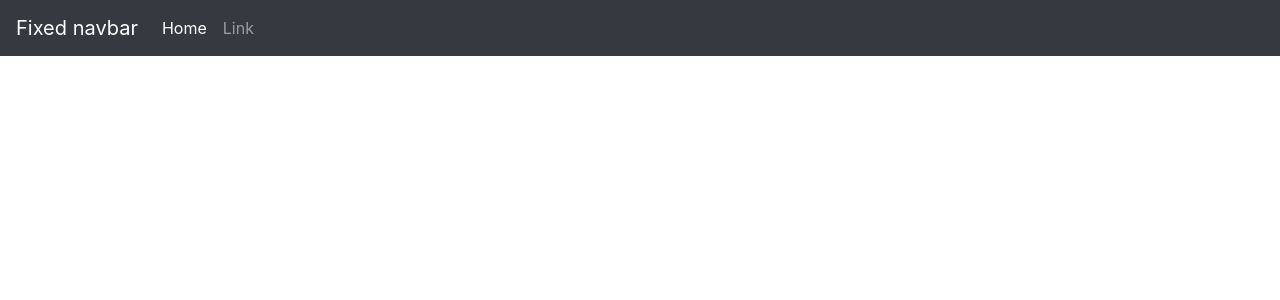
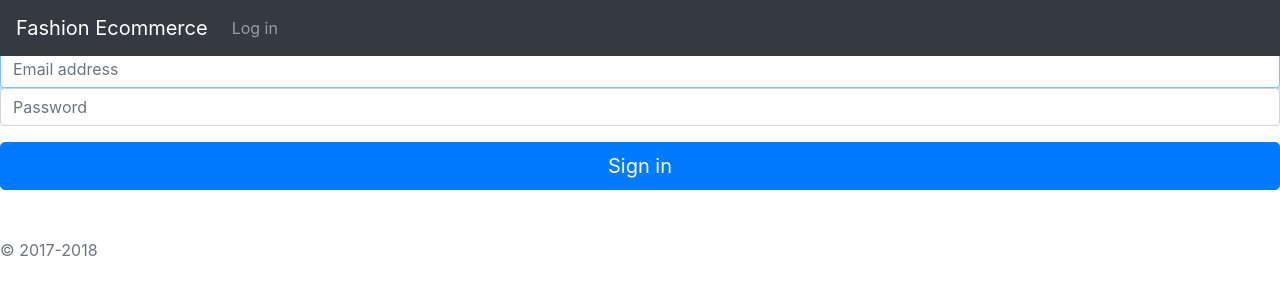
Before and after one commit to ahmedessam235/EcommerceFrontend, a React (Create React App) app: page /login in a window 1280 px wide. Shown: the top 300 px of the page. Built offline with nearby package versions, Linux system fonts and the light colour scheme.

Commit message:
adding login form with anchor tag in navbar

```diff
--- a/package.json
+++ b/package.json
@@ -10,6 +10,7 @@
     "react": "^17.0.2",
     "react-bootstrap": "^1.6.1",
     "react-dom": "^17.0.2",
+    "react-router-dom": "^5.2.0",
     "react-scripts": "4.0.3",
     "web-vitals": "^1.1.2"
   },
--- a/src/App.js
+++ b/src/App.js
@@ -4,6 +4,7 @@ function App() {
   return (
     <div className="App">
       <WelcomePage />
+      {/* React routers for login */}
     </div>
   );
 }
--- /dev/null
+++ b/src/Components/Login/Login.jsx
@@ -0,0 +1,39 @@
+import React from "react";
+
+function Login() {
+  return (
+    <div>
+      <form className="form-signin">
+        <h1 className="h3 mb-3 font-weight-normal">Please sign in</h1>
+        <label for="inputEmail" className="sr-only">
+          Email address
+        </label>
+        <input
+          type="email"
+          id="inputEmail"
+          className="form-control"
+          placeholder="Email address"
+          required=""
+          autofocus=""
+        />
+        <label for="inputPassword" className="sr-only">
+          Password
+        </label>
+        <input
+          type="password"
+          id="inputPassword"
+          className="form-control"
+          placeholder="Password"
+          required=""
+        />
+        <div className="checkbox mb-3"></div>
+        <button className="btn btn-lg btn-primary btn-block" type="submit">
+          Sign in
+        </button>
+        <p className="mt-5 mb-3 text-muted">© 2017-2018</p>
+      </form>
+    </div>
+  );
+}
+
+export default Login;
--- a/src/Components/Navbar/Navbar.jsx
+++ b/src/Components/Navbar/Navbar.jsx
@@ -4,8 +4,8 @@ function Navbar() {
   return (
     <div>
       <nav class="navbar navbar-expand-md navbar-dark fixed-top bg-dark">
-        <a class="navbar-brand" href="#">
-          Fixed navbar
+        <a class="navbar-brand" href="/">
+          Fashion Ecommerce
         </a>
         <button
           class="navbar-toggler"
@@ -20,14 +20,9 @@ function Navbar() {
         </button>
         <div class="collapse navbar-collapse" id="navbarCollapse">
           <ul class="navbar-nav mr-auto">
-            <li class="nav-item active">
-              <a className="nav-link" href="#">
-                Home <span class="sr-only">(current)</span>
-              </a>
-            </li>
             <li class="nav-item">
-              <a class="nav-link" href="#">
-                Link
+              <a class="nav-link" href="/login">
+                Log in
               </a>
             </li>
           </ul>
--- a/src/Components/WelcomePage/WelcomePage.jsx
+++ b/src/Components/WelcomePage/WelcomePage.jsx
@@ -1,9 +1,36 @@
 import React from "react";
 import Navbar from "../Navbar/Navbar";
+import Login from "../Login/Login";
+import {
+    BrowserRouter as Router,
+    Switch,
+    Route,
+    Link
+  } from "react-router-dom";
+
 function WelcomePage() {
   return (
     <div>
-      <Navbar />
+
+    <Navbar />
+     <Router>
+     <Switch>
+     <Route  exact path="/">
+    <ul><li>1</li>
+    <li>1</li>
+    <li>1</li>
+    <li>1</li>
+    <li>1</li>
+    <li>1</li>
+    <li>1</li>
+    </ul>
+     </Route>
+     <Route path="/login">
+     <Login />
+  </Route>
+
+      </Switch>
+      </Router>
     </div>
   );
 }
```
Also changed, not shown: 1 other file (tests, documents, lock files or other folders).
